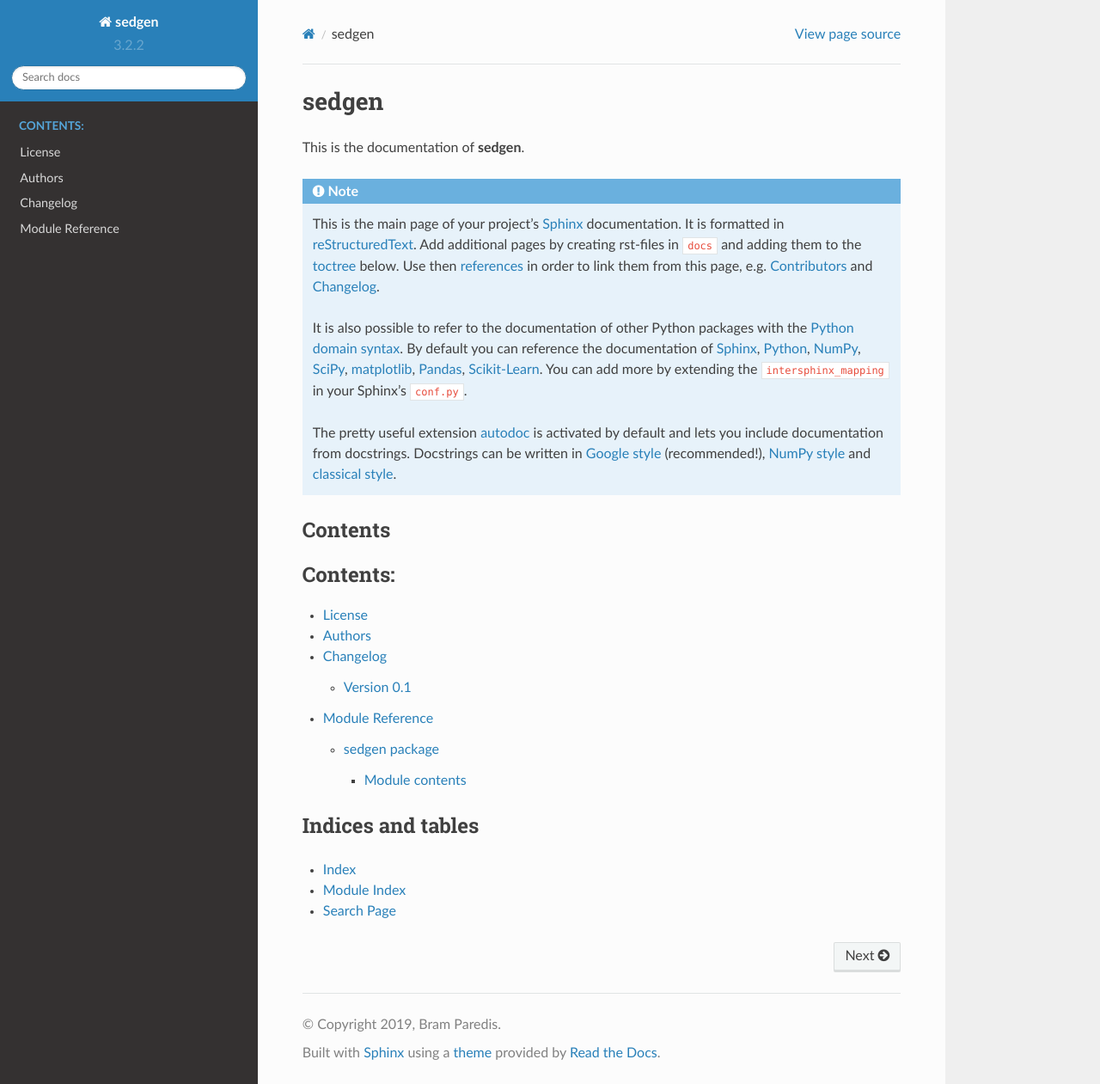
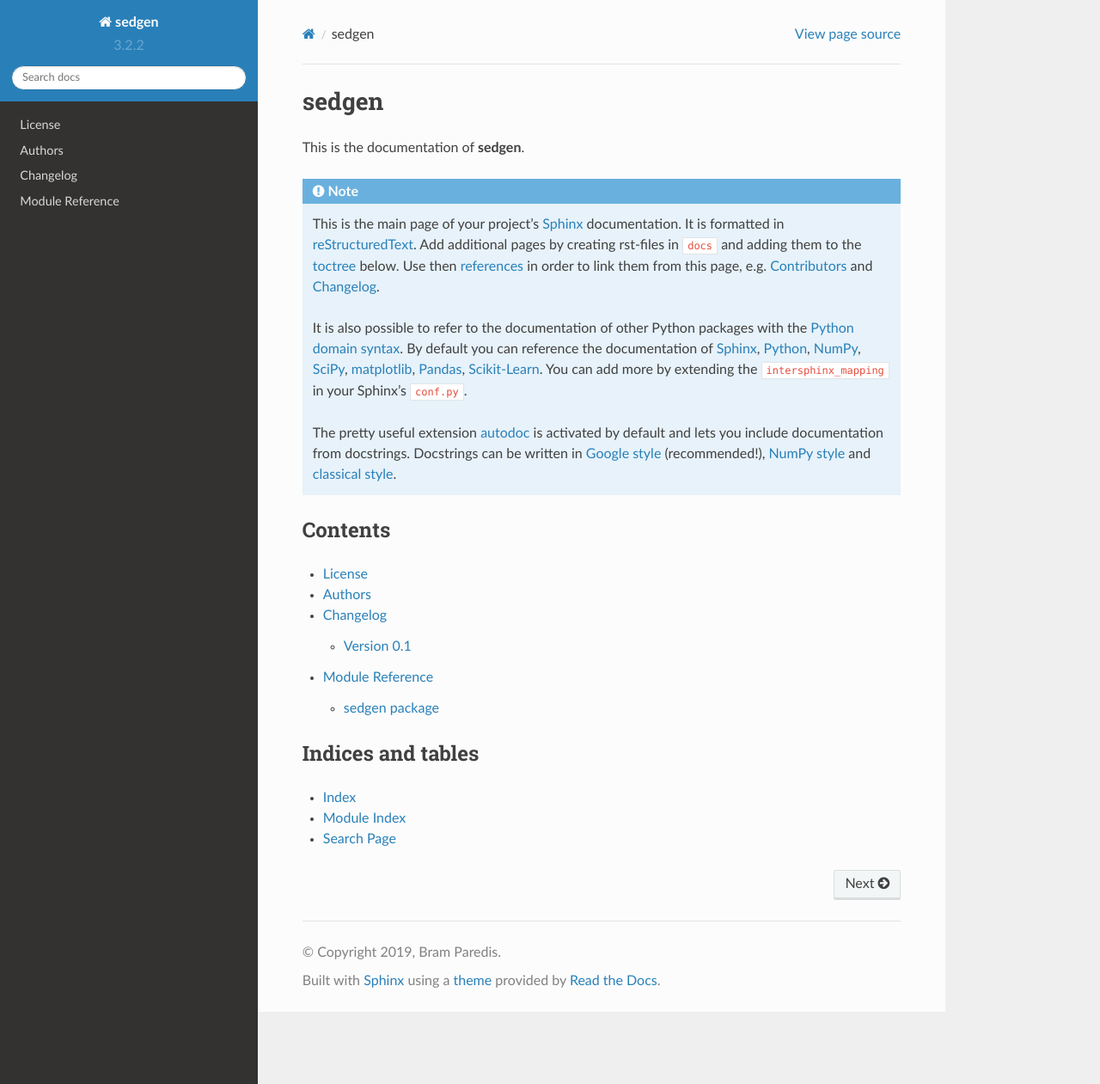
Before and after one commit to Complexio/sedgen, a Sphinx documentation site: the page built from docs/index.rst, in a window 1280 px wide and 1261 px high. Shown: the whole window at 86% size. Built offline with Sphinx 7.4.7 and the Read the Docs theme 2.0.0, drawn with Linux system fonts in a browser that asks for light colours.

Commit message:
Updated docs

```diff
--- a/docs/index.rst
+++ b/docs/index.rst
@@ -27,8 +27,7 @@ Contents
 ========
 
 .. toctree::
-   :maxdepth: 3
-   :caption: Contents:
+   :maxdepth: 2
 
    License <license>
    Authors <authors>
```
